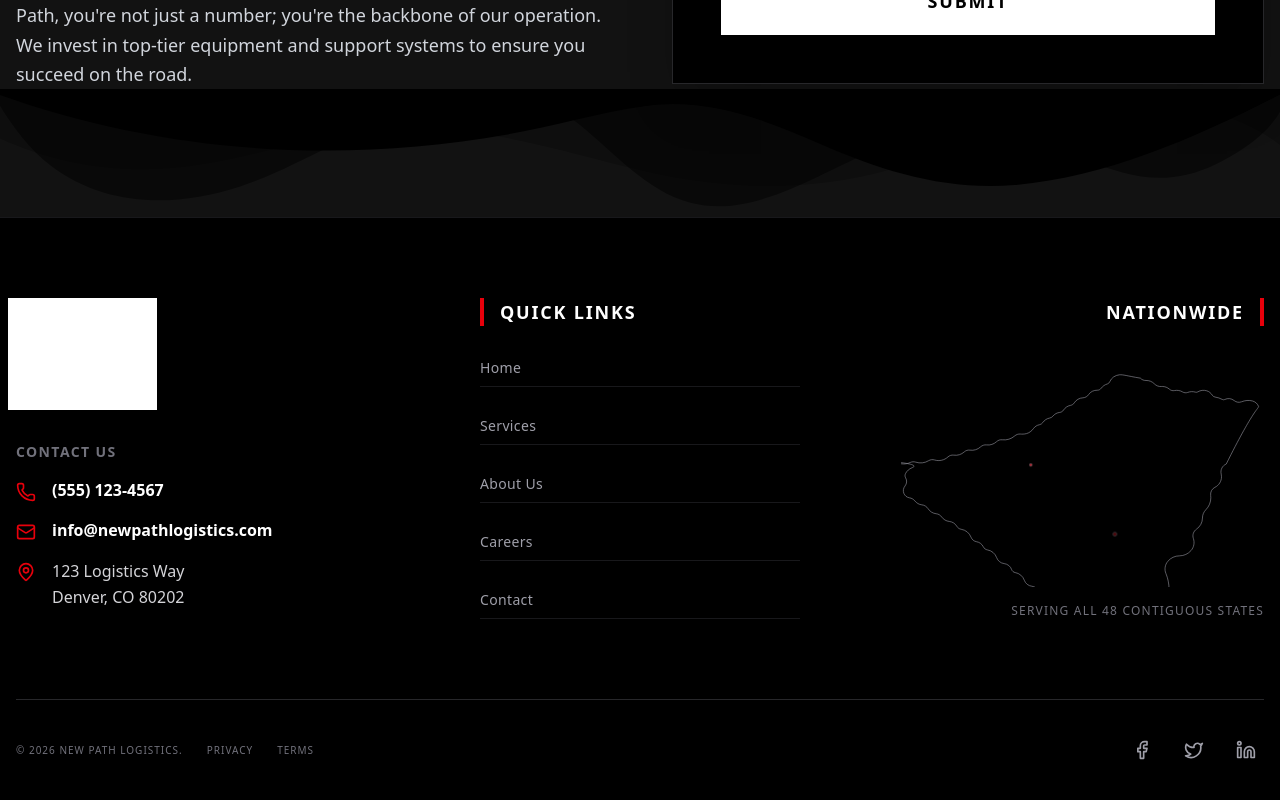
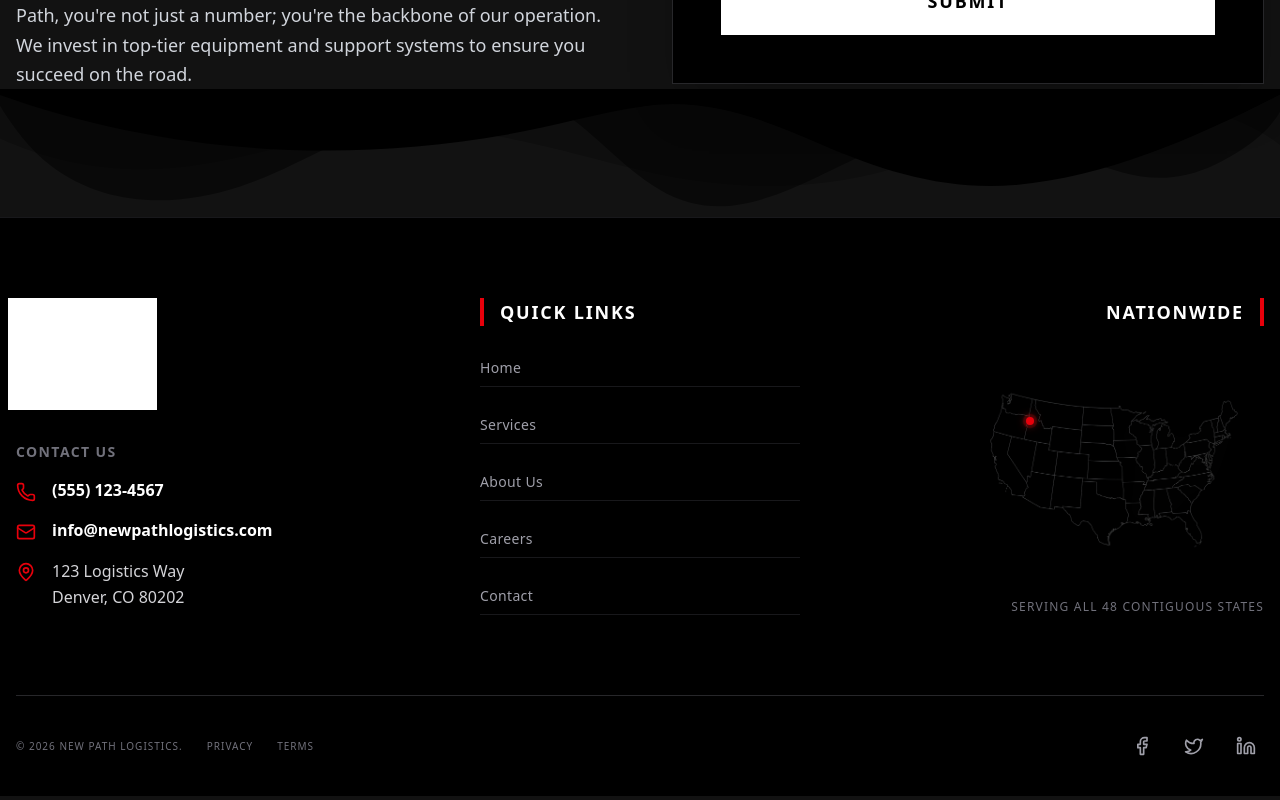
Before and after one commit to saskij/NewPathLogistics, a Next.js app: page / in a window 1280 px wide. Shown: the part 4734-5534 px from the top of the page. Built offline with nearby package versions, Linux system fonts and the light colour scheme; grey boxes are pictures that could not be loaded.

Commit message:
Final footer map polish: map.png with glow and Idaho pin

```diff
--- a/src/components/layout/Footer.tsx
+++ b/src/components/layout/Footer.tsx
@@ -74,38 +74,19 @@ export default function Footer() {
                     {/* Column 3: Nationwide Map */}
                     <div className="flex flex-col items-start md:items-end h-full">
                         <h3 className="text-lg font-bold uppercase tracking-widest mb-8 text-white text-right w-full border-r-4 border-red-600 pr-4">Nationwide</h3>
-                        <div className="relative w-full aspect-[5/3] group">
-                            {/* Stylized US Map SVG - Lighter strokes and pulsating marker */}
-                            <svg viewBox="0 0 950 600" fill="none" xmlns="http://www.w3.org/2000/svg" className="w-full h-full stroke-zinc-400 stroke-[1.5] group-hover:stroke-white transition-colors duration-500">
-                                <path d="M936.8,127.3c-2.4-7.3-8.6-12.7-16-14.7c-9.6-2.6-19.4-1.6-28.7,2.1c-6.6,2.6-13.6,1.4-19.2-3.1
-    c-7.3-5.9-16.7-7-25-2.8c-2,1-4.2,0.9-6.1-0.2c-5.9-3.3-12.3-5.2-19-6.3c-3.1-0.5-5.9-2.3-7.5-5c-3.3-5.5-8.3-9.5-14.5-11.4
-    c-7.8-2.4-16.2-1.4-23.2,2.8c-1.8,1.1-4,1.4-6,0.8c-6.8-2-14-1.8-20.7,0.7c-4.4,1.6-9.1,1.1-13.2-1.3c-6.4-3.8-13.9-5.1-21.2-3.6
-    c-4.7,1-9.6-0.3-13.3-3.6c-5.2-4.6-11.8-7.1-18.7-7.1c-0.8,0-1.6,0-2.4,0.1c-6.9,0.5-13.6-2-18.4-7c-5.7-5.9-13.6-9.1-21.9-8.8
-    c-5.6,0.2-10.9-2-14.7-6.1C591,46.7,581.9,43.2,572.3,44c-11.4,1-21.5,8.2-25.5,18.3c-1.1,2.8-3.4,4.9-6.3,5.7
-    c-6.4,1.8-12.2,5.8-16.2,11.3c-2.4,3.3-6.2,5.2-10.3,5.1c-9.1-0.2-17.6,4-22.3,11.2c-3.4,5.2-9,8.4-15.2,8.7c-9.3,0.4-17.8,5.4-22.6,13.2
-    c-2.1,3.4-5.5,5.8-9.5,6.5c-7.8,1.4-14.8,6.2-18.9,12.7c-2.1,3.3-5.6,5.4-9.5,5.8c-7.1,0.7-13.7,4.3-18.1,9.8
-    c-2.2,2.7-5.3,4.5-8.7,5.1c-7.3,1.3-13.9,5.7-17.9,11.8c-2,3-5.2,5.1-8.8,5.7c-6.2,1.1-11.7,4.6-15.3,9.7c-11.2,15.8-26.6,15.2-34.7,14.6
-    c-5.4-0.4-10.6,1.4-14.6,4.9c-8.9,7.9-20.7,11.6-32.5,10.2c-5.5-0.7-11,1.1-15.1,4.9c-7.1,6.6-16.7,9.7-26.3,8.5
-    c-5.7-0.7-11.4,1.2-15.7,5.2c-7.5,6.9-17.7,10-27.7,8.5c-5.4-0.8-10.9,0.9-14.9,4.6c-7.5,6.9-17.7,10-27.7,8.5
-    c-5.4-0.8-10.9,0.9-14.9,4.6c-9.6,8.8-22.7,11.8-35.3,8c-5.2-1.6-10.8-0.9-15.4,1.9c-10.3,6.2-22.6,7.6-34,3.8
-    c-4.6-1.5-9.6-1.2-14.1,0.9c-11.8,5.5-25.3,5.1-36.8-1.1c-5.6-3-12.2-3.6-18.3-1.6C44.3,277.1,38,284,28.6,287.6
-    c-7.2,2.8-13.2,8.2-16.6,14.9C10,306.4,10,310.6,12.1,314.1c4,6.7,3.4,15.1-1.6,21.2c-4.4,5.4-5.6,12.6-3.2,19
-    c2.4,6.4,8.1,11,14.8,12c5.6,0.8,10.8,3.7,14.2,8.1c4.5,5.8,11.1,9.5,18.3,10.3c6.8,0.7,12.8,4.5,16.4,10.2
-    c4.7,7.4,12.5,12.2,21.1,13.1c5.9,0.6,11.2,3.8,14.5,8.5c4.6,6.6,11.9,10.9,19.9,11.7c8.3,0.8,15.6,5.6,19.8,12.8
-    c2.4,4.1,6.5,6.9,11.1,7.6c11.9,1.8,21.8,9.7,26,20.8c2.4,6.4,8.1,11,14.8,12c7.6,1.1,14,6.2,17.3,13.1c2.1,4.4,6.3,7.5,11.1,8.3
-    c11,1.8,20.3,9.7,23.9,20.1c3,8.6,10.7,14.7,19.7,15.7c9,1,16.8,7.2,19.6,15.7c1.4,4.1,5,7.1,9.3,7.8c11,1.8,20.3,9.7,23.9,20.1
-    c3,8.6,10.7,14.7,19.7,15.7c9,1,16.8,7.2,19.6,15.7c1.7,5.1,6.5,8.4,11.8,8.2c12.1-0.5,23.5,4.7,29.9,13.6h0.1l0,0
-    c6.4,8.9,16.5,14.6,27.5,15.4c4.6,0.3,8.9,2.6,11.9,6.2c6.9,8.4,17.1,13.6,27.9,14.1c4.6,0.2,9,2.4,11.9,6
-    c6.3,7.7,15.7,12.2,25.6,12.2c1.9,0,3.8-0.2,5.7-0.5c6.5-1.1,13,1.4,17.2,6.5c10.4,12.5,25.6,19.6,41.9,19.6c0,0,0,0,0,0
-    c6.5,0,13,0.3,19.4,0.3c60.3,0,109.1-48.9,109.1-109.1c0-14.7-2.9-28.7-8.2-41.5c-4.4-10.6-2.6-22.8,4.9-31.9
-    c7.5-9.1,18.8-14.4,30.6-14.4h0c11.7,0,22.9-5.2,30.5-14.1c7.4-8.7,9.6-20.7,5.9-31.5c-3.1-9,0.3-19,8.4-24.5
-    c9.6-6.5,15.4-17.4,15.4-29c0-8.2,3.3-16.1,9.1-21.9c8.2-8.2,12.8-19.5,12.8-31.1c0-2-0.1-4-0.4-6c-1.3-8.8,3.2-17.6,11.1-21.4
-    c10.6-5.1,17.3-15.9,17.3-27.7c0-2.4-0.3-4.7-0.8-7.1c-2.6-10.9,2.9-22,13.2-26.2C921.2,138.8,934.3,134.9,936.8,127.3z"/>
+                        <div className="relative w-full max-w-[300px] aspect-[4/3] group ml-auto">
+                            <Image
+                                src={mapImg}
+                                alt="Nationwide Coverage Map"
+                                fill
+                                className="object-contain object-right opacity-80 group-hover:opacity-100 transition-opacity duration-500 drop-shadow-[0_0_15px_rgba(255,255,255,0.1)]"
+                            />
 
-                                {/* Pulsating Marker for Colorado Area */}
-                                <circle cx="340" cy="280" r="3" className="fill-red-600 animate-[ping_3s_cubic-bezier(0,0,0.2,1)_infinite]" />
-                                <circle cx="340" cy="280" r="3" className="fill-red-600" />
-                            </svg>
+                            {/* Pulsating Pin for Idaho (Approximate Position) */}
+                            <div className="absolute top-[28%] left-[22%] transform -translate-x-1/2 -translate-y-1/2">
+                                <div className="w-2 h-2 bg-red-600 rounded-full animate-[ping_2s_cubic-bezier(0,0,0.2,1)_infinite]"></div>
+                                <div className="absolute top-0 left-0 w-2 h-2 bg-red-600 rounded-full shadow-[0_0_8px_rgba(220,38,38,0.8)]"></div>
+                            </div>
                         </div>
                         <p className="text-xs text-zinc-500 mt-4 uppercase tracking-widest text-right w-full">Serving all 48 contiguous states</p>
                     </div>
```
